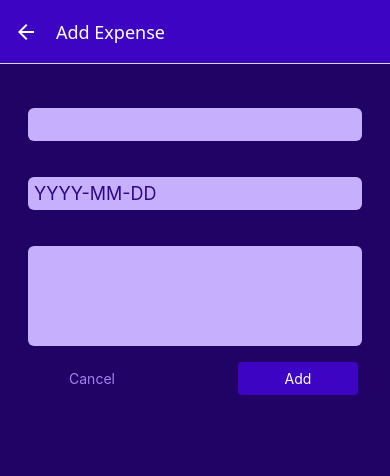
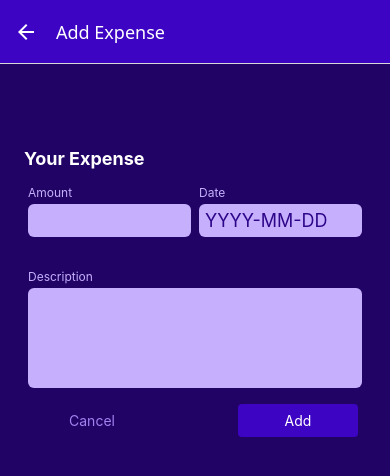
Before and after one commit to meytirm/expenses-app, a React Native app: screen /ManageExpense in a window 390 px wide. Shown: the top 476 px of the page. Built offline with nearby package versions, Linux system fonts and the light colour scheme.

Commit message:
feat(components): enhance ExpenseForm with improved layout and styles
Added styles to `ExpenseForm` for better visual organization, including form title and input row layout. Updated `UiInput` usage with new `style` prop for row inputs. Introduced `StyleSheet` for cleaner and maintainable styling.

```diff
--- a/components/ManageExpense/ExpenseForm.tsx
+++ b/components/ManageExpense/ExpenseForm.tsx
@@ -1,4 +1,4 @@
-import {View} from "react-native";
+import {StyleSheet, Text, View} from "react-native";
 import UiInput from "../common/UiInput";
 
 function ExpenseForm() {
@@ -8,29 +8,34 @@
   }
 
   return (
-    <View>
+    <View style={styles.form}>
+      <Text style={styles.title}>Your Expense</Text>
+      <View style={styles.inputsRow}>
         <UiInput
+          style={styles.rowInput}
+          label="Amount"
           textInputConfig={{
-          label: "Amount",
             value: '',
             onChangeText: changeAmountHandler,
             keyboardType: 'decimal-pad'
           }}
         />
         <UiInput
+          style={styles.rowInput}
+          label="Date"
           textInputConfig={{
             value: '',
-          label: "Date",
             placeholder: "YYYY-MM-DD",
             maxLength: 10,
             onChangeText: () => {
             }
           }}
         />
+      </View>
       <UiInput
+        label="Description"
         textInputConfig={{
           multiline: true,
-          label: "Description",
           value: "",
           onChangeText: () => {
           },
@@ -40,4 +45,22 @@
   )
 }
 
+const styles = StyleSheet.create({
+  form: {
+    marginTop: 60,
+  },
+  inputsRow: {
+    flexDirection: 'row',
+    justifyContent: 'space-between'
+  },
+  rowInput: {
+    flex: 1
+  },
+  title: {
+    fontSize: 18,
+    fontWeight: 'bold',
+    color: 'white',
+  }
+})
+
 export default ExpenseForm
```
Lines whose indentation alone changed are shown as unchanged.
